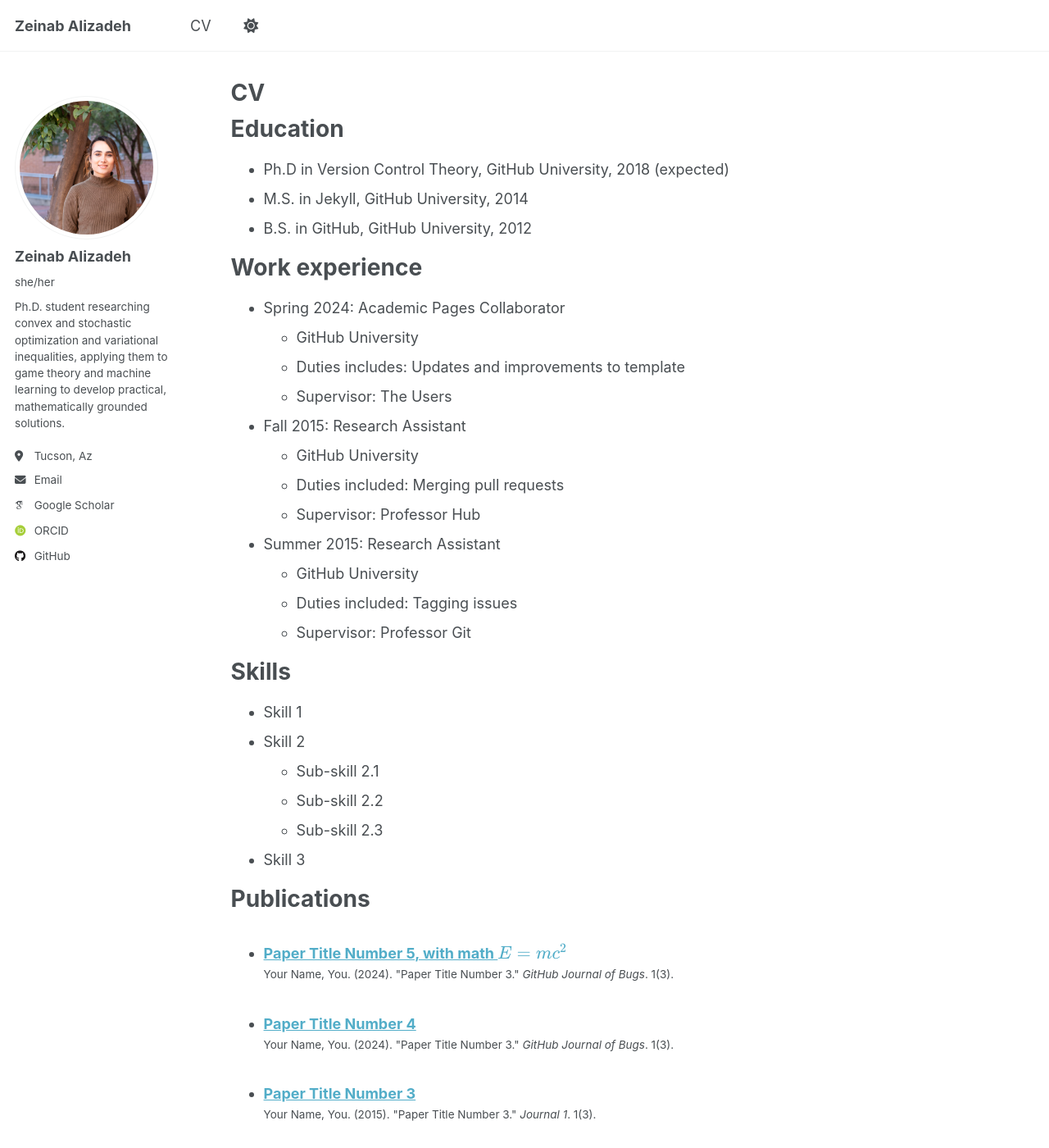
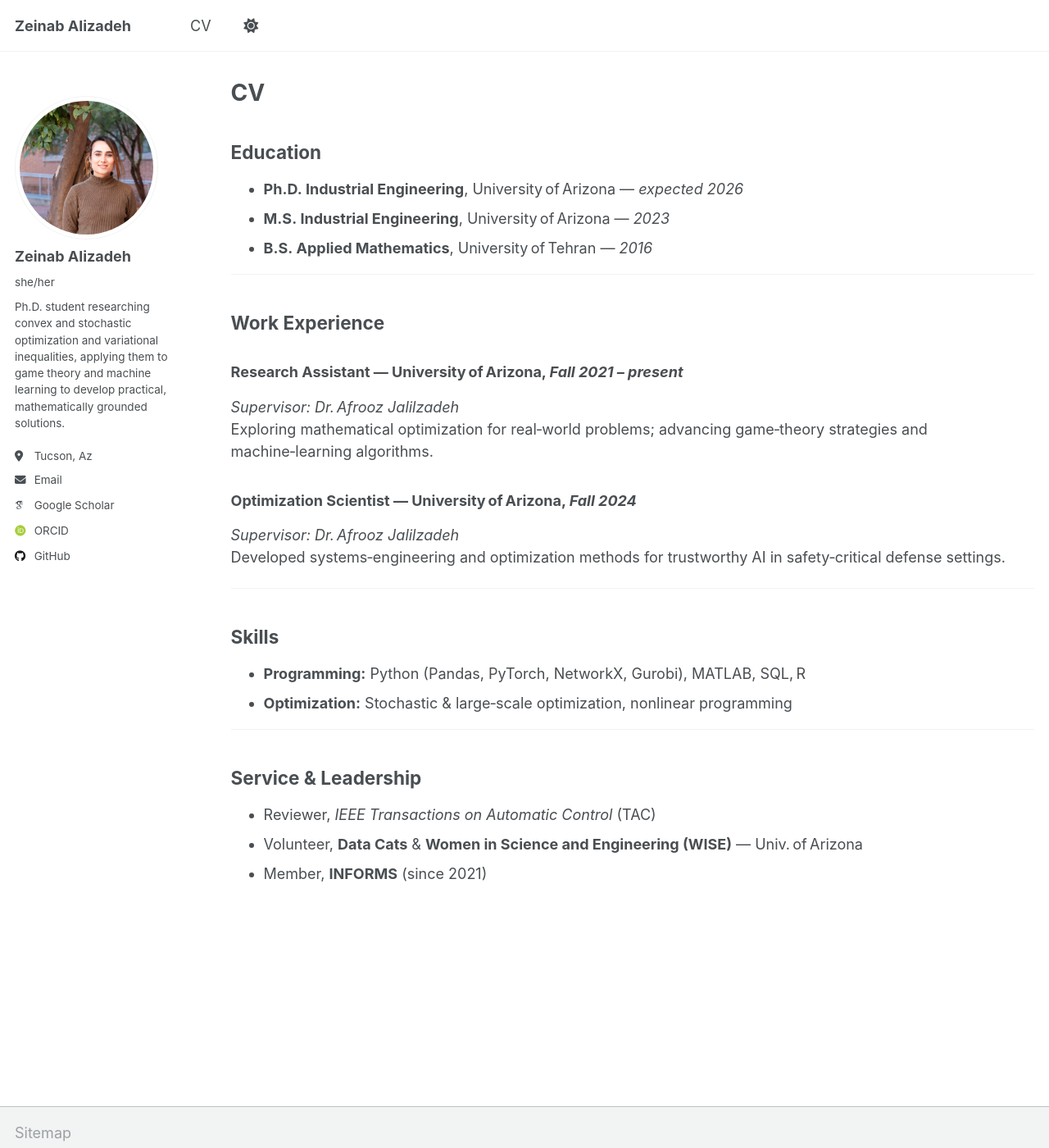
Before and after one commit to zalizadeh/zalizadeh.github.io, a Jekyll site: the page built from _pages/cv.md, in a window 1280 px wide and 1400 px high. Shown: the whole window at 82% size. Built offline with Jekyll 4.4.1, drawn with Linux system fonts in a browser that asks for light colours; some web fonts are replaced; a script that is not in the unit is left out; some of the changed text lies outside the part shown.

Commit message:
Update cv.md
change CV

```diff
--- a/_pages/cv.md
+++ b/_pages/cv.md
@@ -9,56 +9,32 @@ redirect_from:
 
 {% include base_path %}
 
-Education
-======
-* Ph.D in Version Control Theory, GitHub University, 2018 (expected)
-* M.S. in Jekyll, GitHub University, 2014
-* B.S. in GitHub, GitHub University, 2012
 
-Work experience
-======
-* Spring 2024: Academic Pages Collaborator
-  * GitHub University
-  * Duties includes: Updates and improvements to template
-  * Supervisor: The Users
+## Education
+- **Ph.D. Industrial Engineering**, University of Arizona — *expected 2026*
+- **M.S. Industrial Engineering**, University of Arizona — *2023*
+- **B.S. Applied Mathematics**, University of Tehran — *2016*
 
-* Fall 2015: Research Assistant
-  * GitHub University
-  * Duties included: Merging pull requests
-  * Supervisor: Professor Hub
+---
 
-* Summer 2015: Research Assistant
-  * GitHub University
-  * Duties included: Tagging issues
-  * Supervisor: Professor Git
+## Work Experience
+### Research Assistant — University of Arizona, *Fall 2021 – present*
+*Supervisor: Dr. Afrooz Jalilzadeh*
+Exploring mathematical optimization for real‑world problems; advancing game‑theory strategies and machine‑learning algorithms.
 
-Skills
-======
-* Skill 1
-* Skill 2
-  * Sub-skill 2.1
-  * Sub-skill 2.2
-  * Sub-skill 2.3
-* Skill 3
+### Optimization Scientist — University of Arizona, *Fall 2024*
+*Supervisor: Dr. Afrooz Jalilzadeh*
+Developed systems‑engineering and optimization methods for trustworthy AI in safety‑critical defense settings.
 
-Publications
-======
-  <ul>{% for post in site.publications reversed %}
-    {% include archive-single-cv.html %}
-  {% endfor %}</ul>
+---
 
-Talks
-======
-  <ul>{% for post in site.talks reversed %}
-    {% include archive-single-talk-cv.html  %}
-  {% endfor %}</ul>
+## Skills
+- **Programming:** Python (Pandas, PyTorch, NetworkX, Gurobi), MATLAB, SQL, R
+- **Optimization:** Stochastic & large‑scale optimization, nonlinear programming
 
-Teaching
-======
-  <ul>{% for post in site.teaching reversed %}
-    {% include archive-single-cv.html %}
-  {% endfor %}</ul>
+---
 
-Service and leadership
-======
-* Currently signed in to 43 different slack teams
+## Service & Leadership
+- Reviewer, *IEEE Transactions on Automatic Control* (TAC)
+- Volunteer, **Data Cats** & **Women in Science and Engineering (WISE)** — Univ. of Arizona
+- Member, **INFORMS** (since 2021)
```
